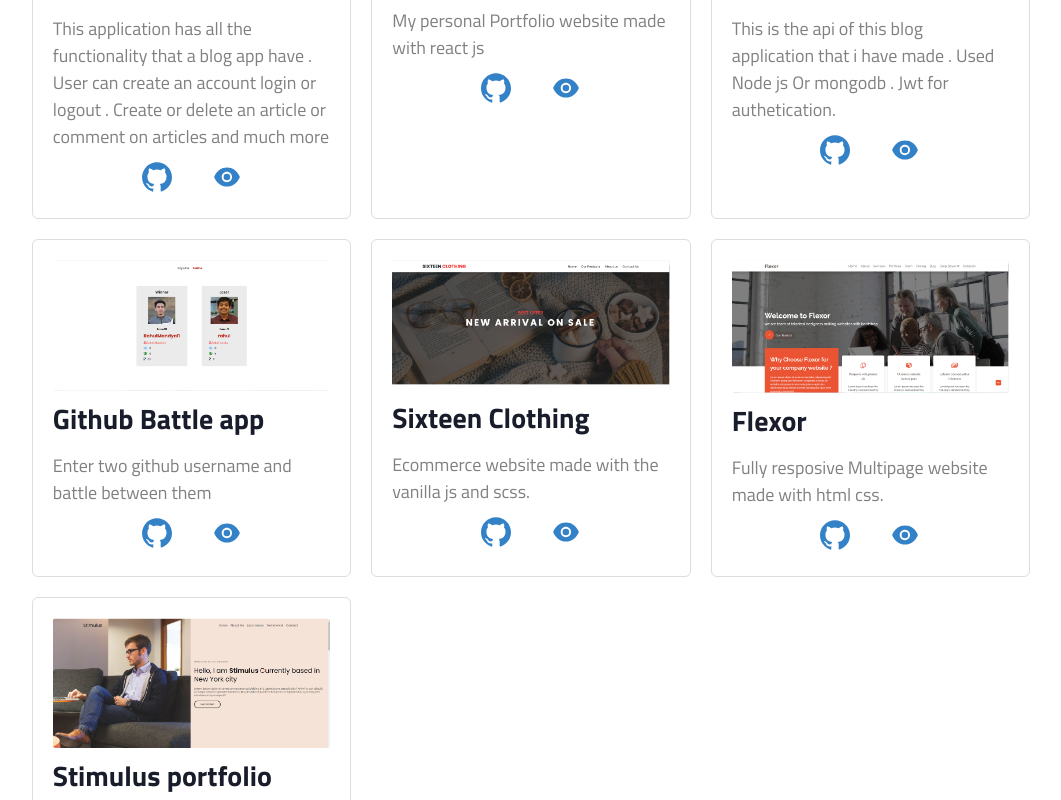
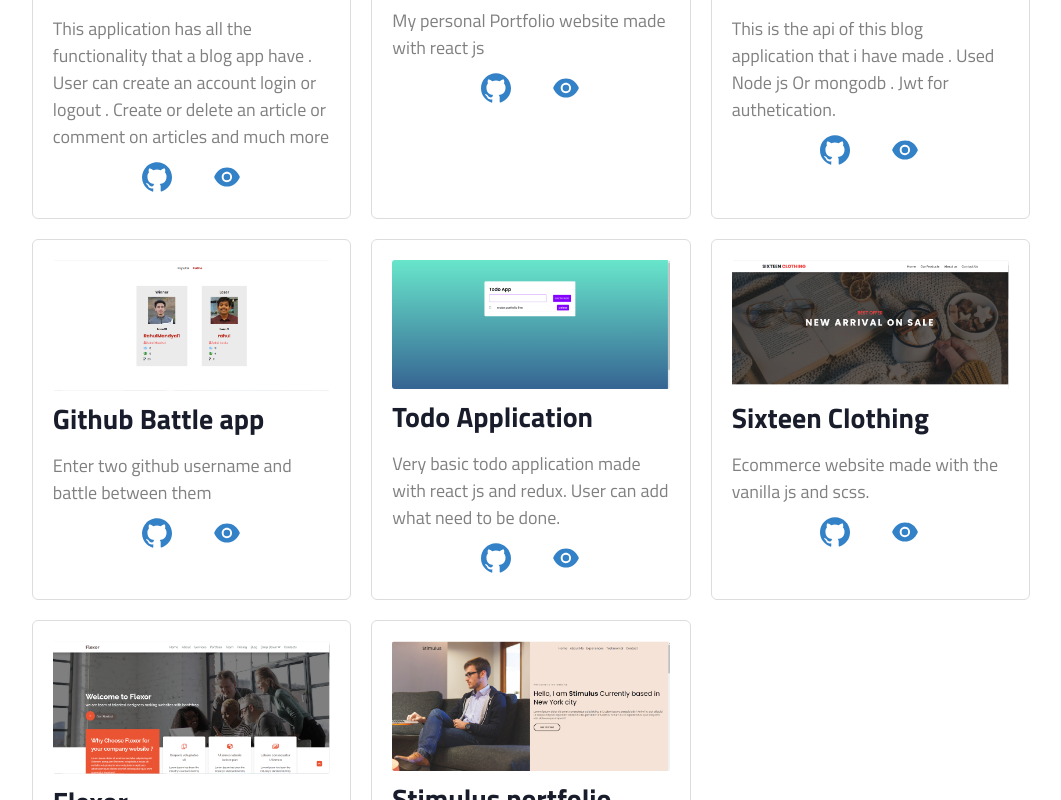
Before and after one commit to RahulMandyal1/Personalportfolio, a React (Create React App) app: page /projects in a window 1280 px wide. Shown: the part 657-1457 px from the top of the page, without its empty margins (109-1170 px from the left). Built offline with nearby package versions, Linux system fonts and the light colour scheme.

Commit message:
added one  more project in    my portfolio

```diff
--- a/src/components/Projects.js
+++ b/src/components/Projects.js
@@ -60,6 +60,15 @@ export default function Projects() {
               ]}
             />
             <ProjectCard
+              image={"todoapp.png"}
+              title={"Todo Application"}
+              description={"Very basic todo application made with react js and redux. User can add what need to be done."}
+              links={[
+                "//github.com/RahulMandyal1/ReduxReactTodoApp",
+                "//redux-react-todo-app.vercel.app",
+              ]}
+            />
+            <ProjectCard
               image={"sixteenclothing.png"}
               title={"Sixteen Clothing"}
               description={
```
